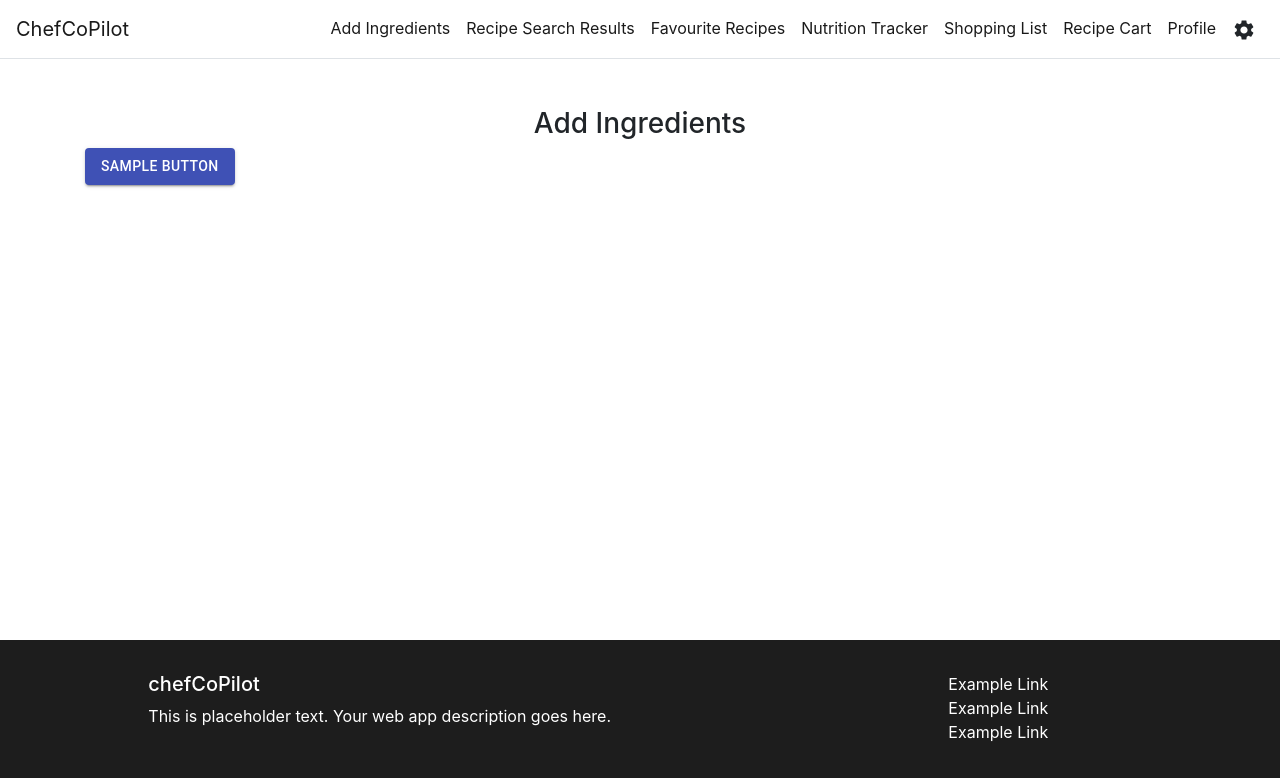
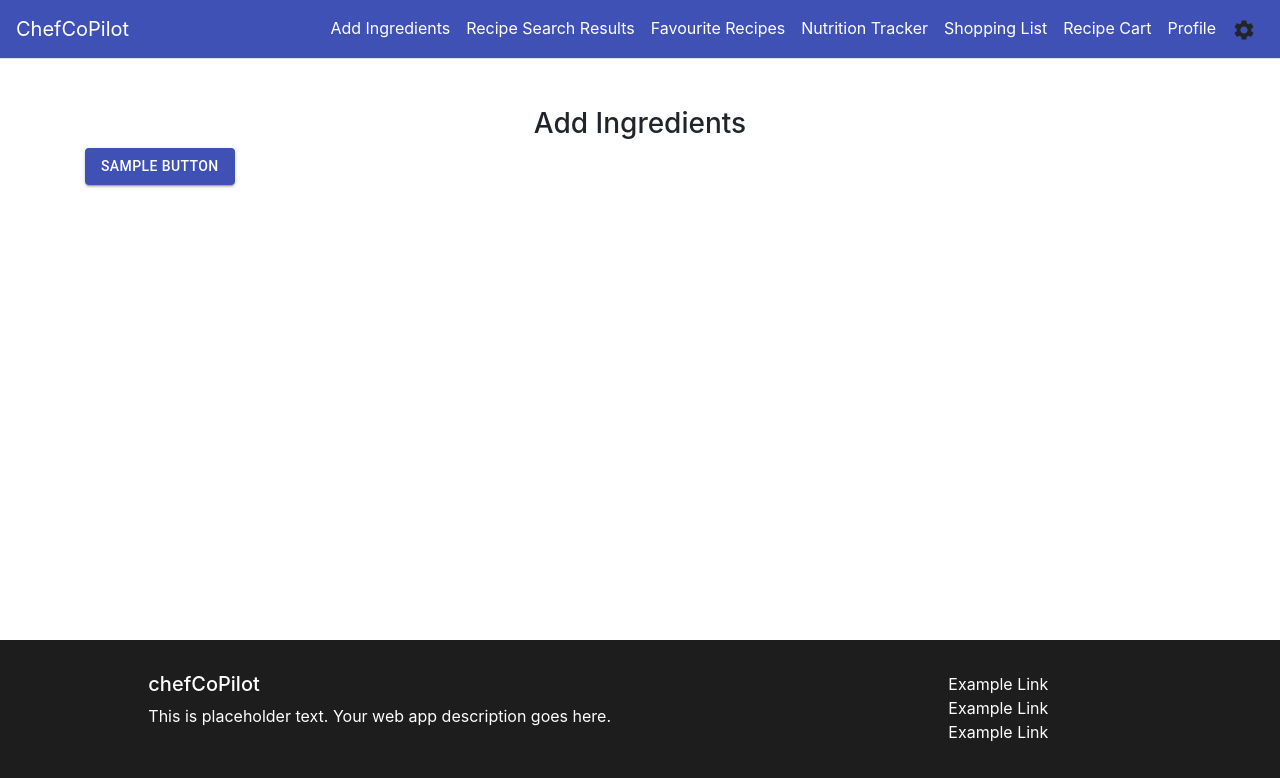
Before and after one commit to ECE444-2020Fall/project1-webapp-group6-importteamname-1, a React (Create React App) app: page /AddIngredients in a window 1280 px wide. Shown: the top 778 px of the page. Built offline with nearby package versions, Linux system fonts and the light colour scheme; no server answers.

Commit message:
Changed NavBar color

```diff
--- a/src/pages/NavBar/index.jsx
+++ b/src/pages/NavBar/index.jsx
@@ -52,30 +52,30 @@ const NavBar = () => {
       <div className={styles.skipLink}>
         <a href="#mainContent">Skip to Main Content</a>
       </div>
-      <nav className="navbar navbar-expand-sm navbar-light border-bottom justify-content-between">
-        <Link className="navbar-brand" to="/" role="heading" aria-level="1">
+      <nav style={{backgroundColor: '#3f51b5'}} className="navbar navbar-expand-sm navbar-light border-bottom justify-content-between">
+        <Link style={{color: '#ffffff'}} className="navbar-brand" to="/" role="heading" aria-level="1">
           {CONSTANTS.APP_NAME}
         </Link>
-        <div className="navbar-nav">
-          <Link className="nav-item nav-link active" to="/AddIngredients">
+        <div className="navbar-nav" >
+          <Link style={{color: '#ffffff'}} className="nav-item nav-link active" to="/AddIngredients">
             Add Ingredients
           </Link>
-          <Link className="nav-item nav-link active" to="/recipe-search-results">
+          <Link style={{color: '#ffffff'}} className="nav-item nav-link active" to="/recipe-search-results">
             Recipe Search Results
           </Link>
-          <Link className="nav-item nav-link active" to="/favourite-recipes">
+          <Link style={{color: '#ffffff'}} className="nav-item nav-link active" to="/favourite-recipes">
             Favourite Recipes
           </Link>
-          <Link className="nav-item nav-link active" to="/calorie-tracker">
+          <Link style={{color: '#ffffff'}} className="nav-item nav-link active" to="/calorie-tracker">
             Nutrition Tracker
           </Link>
-          <Link className="nav-item nav-link active" to="/shopping-list">
+          <Link style={{color: '#ffffff'}} className="nav-item nav-link active" to="/shopping-list">
             Shopping List
           </Link>
-          <Link className="nav-item nav-link active" to="/recipe-cart">
+          <Link style={{color: '#ffffff'}} className="nav-item nav-link active" to="/recipe-cart">
             Recipe Cart
           </Link>
-          <Link className="nav-item nav-link active" to="Profile">
+          <Link style={{color: '#ffffff'}} className="nav-item nav-link active" to="Profile">
             Profile
           </Link>
           <SimpleMenu></SimpleMenu>
```
